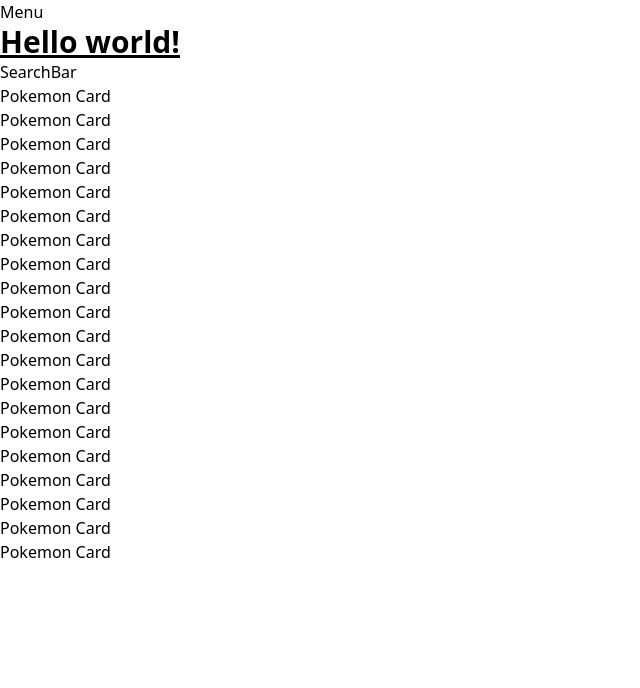
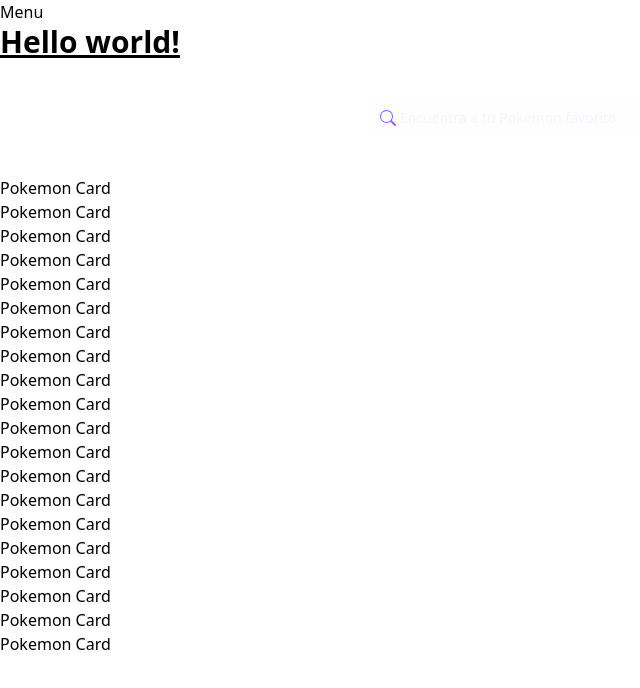
Before and after one commit to MontyCode-Dev/pokedux, a React (Create React App) app: page / in a window 1280 px wide. Shown: the top 688 px of the page, without its empty margins (0-640 px from the left). Built offline with nearby package versions, Linux system fonts and the light colour scheme.

Commit message:
Update SearchBar.jsx

```diff
--- a/src/components/SearchBar.jsx
+++ b/src/components/SearchBar.jsx
@@ -1,7 +1,19 @@
 import React from 'react';
+import { BsSearch } from 'react-icons/bs';
 
 const SearchBar = () => {
-  return <div>SearchBar</div>;
+  return (
+    <div class="bg-white p-5 sm:p-10 bg-slate-700">
+        <div className="h-full flex items-center justify-center lg:pr-40">
+          <div className="relative">
+              <div className="text-violet-500 absolute ml-3 inset-0 m-auto w-4 h-4">
+                  <BsSearch />
+              </div>
+              <input className="bg-violet-50 bg-opacity-10 focus:outline-none focus:border-violet-700 lg:w-96 w-72 rounded text-sm text-violet-50 pl-8 py-2 placeholder-violet-50" type="text" placeholder="Encuentra a tu Pokemón favorito" />
+          </div>
+      </div>
+    </div>
+  );
 };
 
 export default SearchBar;
```
